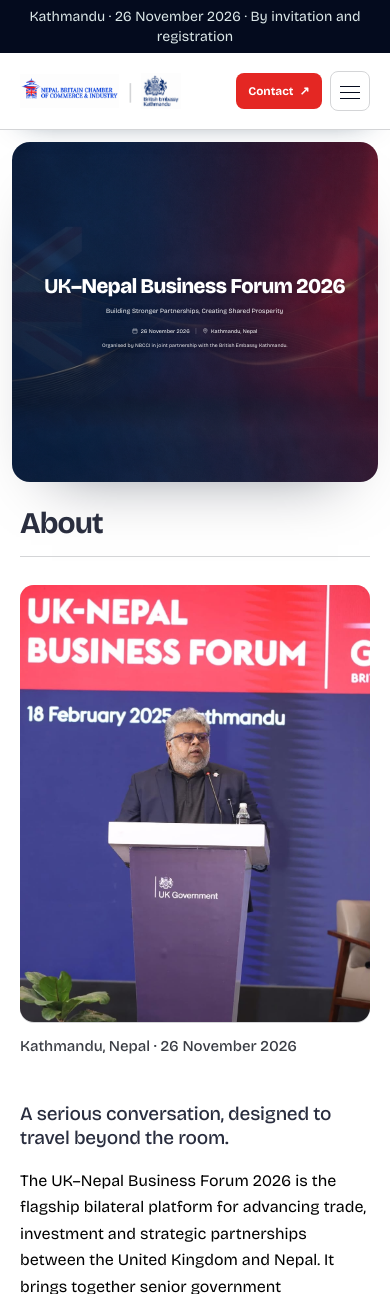
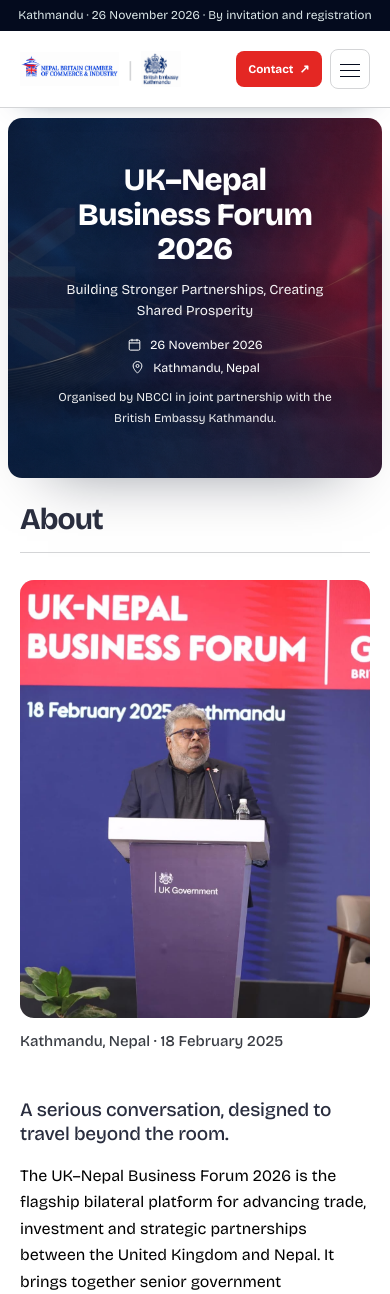
Before and after one commit to Dipak-y/nbcii_event, a Django app: page / in a window 390 px wide. Shown: the top 1294 px of the page. Run offline with Django 4.2, Linux system fonts and the light colour scheme; some libraries are stand-ins or nearby versions.

Commit message:
update responsiveness

```diff
--- a/static/style.css
+++ b/static/style.css
@@ -68,6 +68,14 @@ html, body { overflow-x: clip; }
    On narrow screens JS scales this box down as a whole (see scripts.js),
    so nothing reflows into a stacked/row-wise mobile layout. */
 .hero-copy { width: 1180px; max-width: none; text-align: center; text-shadow: 0 2px 26px rgba(4,11,30,.35); transform-origin: center center; }
+
+/* ---- Mobile hero: disable JS scaling, use natural responsive flow ---- */
+@media (max-width: 820px) {
+  .hero-copy { width: 100% !important; max-width: 100% !important; transform: none !important; padding: 0 8px; }
+}
+@media (max-width: 560px) {
+  .hero-copy { padding: 0 4px; }
+}
 .section-kicker { color: #000000; font-family: var(--serif); font-size: 22px; letter-spacing: 0; text-transform: none; font-weight: 500; }
 .section-kicker-line { display: flex; align-items: center; gap: 12px; }
 .section-kicker-line > span:first-child { width: 40px; height: 1px; background: var(--red); }
@@ -92,6 +100,12 @@ h1 { max-width: 880px; margin-bottom: 0; font-size: clamp(36px, 4.5vw, 72px); li
 .hero-title { display: flex; flex-direction: column; align-items: center; justify-content: center; width: 100%; max-width: 1180px; margin: 0 auto; text-align: center; }
 .line-mask { display: block; width: 100%; overflow: visible; text-align: center; }
 .line-mask .line { display: inline-block; font: 900 62px var(--serif); line-height: 1.06; letter-spacing: -.02em; white-space: nowrap; text-align: center; }
+.hero-title-line1, .hero-title-line2, .hero-title-sep { display: inline; }
+@media (max-width: 600px) {
+  .line-mask .line { white-space: normal; display: flex; flex-direction: column; align-items: center; line-height: 1.1; }
+  .hero-title-sep { display: none; }
+  .hero-title-line1, .hero-title-line2 { display: block; text-align: center; }
+}
 .line.accent-red, .line.accent-navy { color: #fff; }
 
 .hero-title strong { color: inherit; }
@@ -538,3 +552,74 @@ h1 { max-width: 880px; margin-bottom: 0; font-size: clamp(36px, 4.5vw, 72px); li
     .orbit { display: none; }
   }
 }
+/* ================================================================
+   MOBILE RESPONSIVE OVERHAUL — hero title & layout
+   ================================================================ */
+
+/* --- Hero title: two lines on mobile with proper sizing --- */
+@media (max-width: 820px) {
+  .hero { min-height: 420px; }
+  .hero-inner { min-height: 420px; padding: 48px 20px; }
+
+  .line-mask .line {
+    font-size: clamp(34px, 9.5vw, 52px);
+    white-space: normal;
+    display: flex;
+    flex-direction: column;
+    align-items: center;
+    line-height: 1.08;
+    gap: 2px;
+  }
+  .hero-title-sep { display: none; }
+  .hero-title-line1, .hero-title-line2 { display: block; text-align: center; }
+
+  .hero-tagline {
+    font-size: clamp(14px, 3.8vw, 17px);
+    margin-top: 18px;
+    max-width: 90%;
+  }
+
+  .hero-meta {
+    gap: 10px;
+    margin-top: 20px;
+    font-size: clamp(12px, 3.2vw, 15px);
+    flex-direction: column;
+    align-items: center;
+  }
+
+  .hero-meta-divider { display: none; }
+
+  .hero-organiser {
+    font-size: clamp(12px, 3vw, 14px);
+    margin-top: 14px;
+    max-width: 92%;
+  }
+}
+
+@media (max-width: 480px) {
+  .hero { min-height: 360px; width: calc(100% - 20px); margin-top: 10px; border-radius: 16px; }
+  .hero-inner { min-height: 360px; padding: 36px 16px 40px; }
+
+  .line-mask .line {
+    font-size: clamp(30px, 8.5vw, 40px);
+    gap: 0;
+    line-height: 1.1;
+  }
+
+  .hero-tagline {
+    font-size: clamp(12.5px, 3.5vw, 15px);
+    margin-top: 14px;
+  }
+
+  .hero-meta { margin-top: 16px; gap: 8px; }
+  .meta-icon { width: 15px; height: 15px; }
+
+  .hero-organiser { font-size: 12px; margin-top: 12px; }
+}
+
+/* --- Topbar readable on tiny screens --- */
+@media (max-width: 400px) {
+  .topbar { font-size: 12px; padding: 7px 14px; }
+  .hero { width: calc(100% - 16px); border-radius: 14px; }
+  .line-mask .line { font-size: clamp(28px, 8vw, 36px); }
+}
--- a/templates/index.html
+++ b/templates/index.html
@@ -59,7 +59,11 @@
         <div class="container hero-inner">
           <div class="hero-copy">
             <h1 class="hero-title">
-              <span class="line-mask"><span class="line accent-red"><strong>UK</strong>–Nepal Business Forum 2026</span></span>
+              <span class="line-mask">
+                <span class="line accent-red">
+                  <span class="hero-title-line1"><strong>UK</strong>–Nepal</span><span class="hero-title-sep"> </span><span class="hero-title-line2">Business Forum 2026</span>
+                </span>
+              </span>
             </h1>
             <p class="hero-tagline">Building Stronger Partnerships, Creating Shared Prosperity</p>
             <div class="hero-meta">
@@ -82,7 +86,7 @@
           <div class="split-grid about-grid">
             <figure class="about-image reveal delay-1">
               <img src="static/img/WhatsApp Image 2026-09-13 at 3.21.40 PM (1).jpeg" alt="Speaker addressing the UK–Nepal Business Forum" loading="lazy">
-              <figcaption>Kathmandu, Nepal · 26 November 2026</figcaption>
+              <figcaption>Kathmandu, Nepal · 18 February 2025</figcaption>
             </figure>
           <div class="section-content">
             <h2 class="reveal">A serious conversation, designed to travel beyond the room.</h2>
```
Also changed, not shown: static/scripts.js (line endings or trailing spaces).
